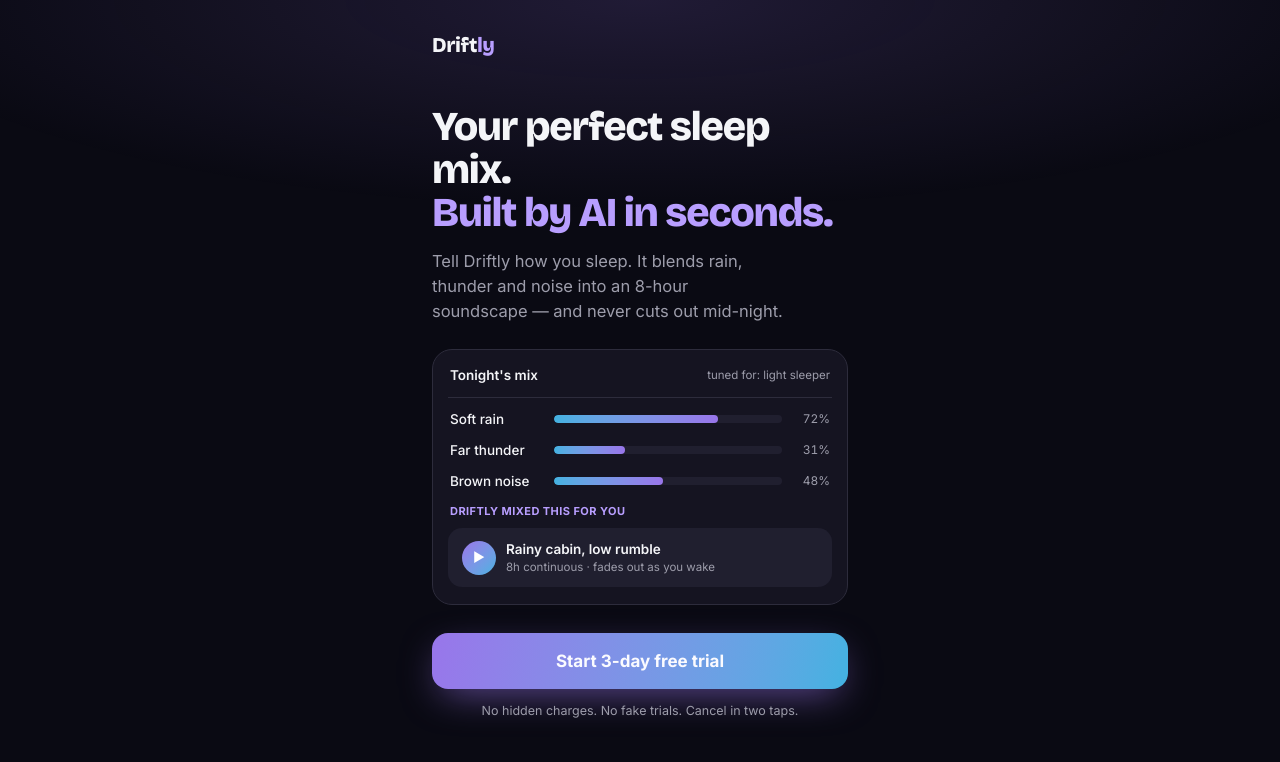
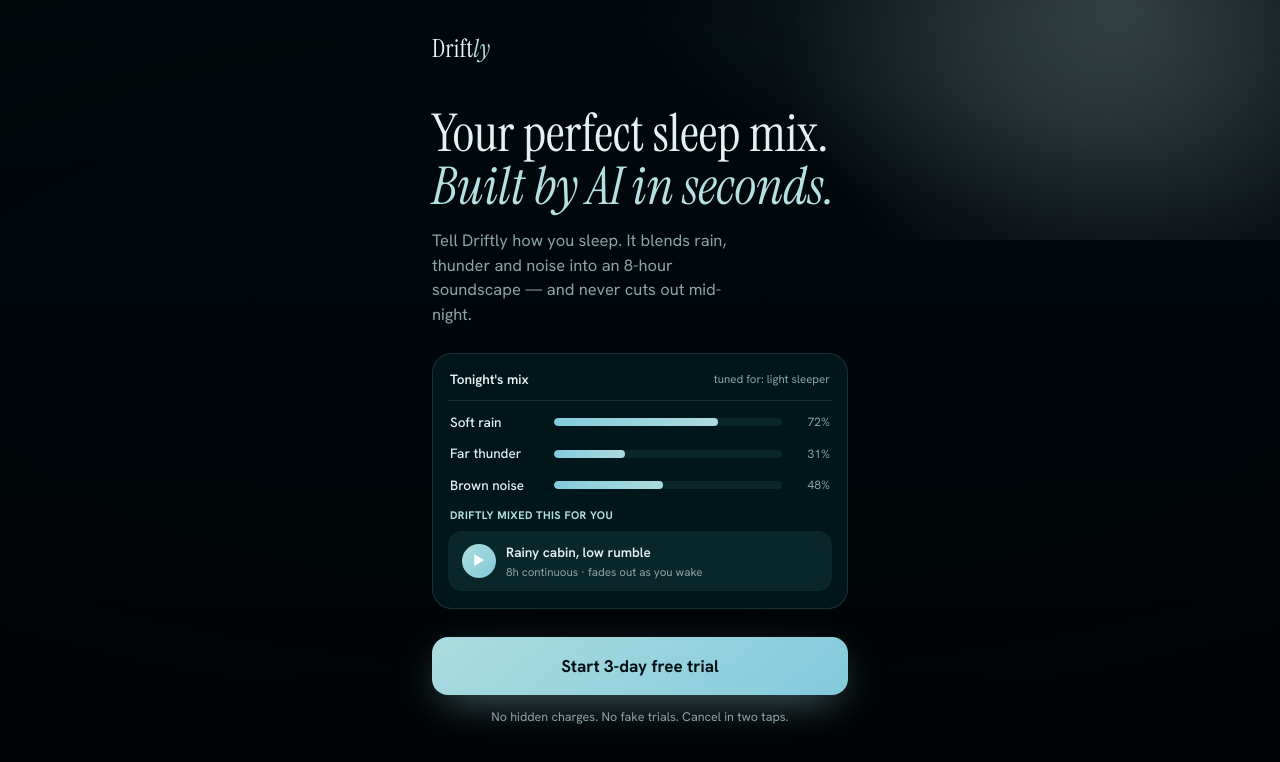
Before and after one commit to BielkeTobias-Ai/privacy-policies, a plain HTML site: page driftly/index.html in a window 1280 px wide. Drawn offline with nearby package versions, Linux system fonts and the light colour scheme.

Commit message:
feat: Driftly fakedoor nocturne redesign (moonlit petrol, Instrument Serif, atmosphere) — replaces generic purple/Inter

```diff
--- a/driftly/index.html
+++ b/driftly/index.html
@@ -12,35 +12,49 @@
 
 <link rel="preconnect" href="https://fonts.googleapis.com" />
 <link rel="preconnect" href="https://fonts.gstatic.com" crossorigin />
-<link href="https://fonts.googleapis.com/css2?family=Bricolage+Grotesque:opsz,wght@12..96,600;12..96,700;12..96,800&family=Inter:wght@400;500;600;700&display=swap" rel="stylesheet" />
+<link href="https://fonts.googleapis.com/css2?family=Instrument+Serif:ital@0;1&family=Hanken+Grotesk:wght@400;500;600;700;800&display=swap" rel="stylesheet" />
 
 <style>
   :root{
-    --bg:oklch(0.15 0.02 285);
-    --card:oklch(0.20 0.025 285);
-    --card2:oklch(0.25 0.03 287);
-    --line:oklch(0.30 0.03 287);
-    --txt:oklch(0.97 0.005 280);
-    --mut:oklch(0.70 0.02 285);
-    --brand:oklch(0.65 0.17 295);
-    --brand-ink:oklch(0.76 0.14 295);   /* brand as text on dark */
-    --brand-2:oklch(0.72 0.12 230);      /* cool blue partner, CTA gradient only */
-    --ok:oklch(0.80 0.14 158);
+    /* NOCTURNE — moonlit deep petrol-teal (mirrors the Remotion hero) */
+    --bg:oklch(0.13 0.025 215);
+    --bg-deep:oklch(0.10 0.02 218);
+    --card:oklch(0.185 0.03 212);
+    --card2:oklch(0.25 0.035 212);
+    --line:oklch(0.42 0.03 210 / 0.45);
+    --txt:oklch(0.95 0.012 210);
+    --mut:oklch(0.70 0.025 210);
+    --brand:oklch(0.86 0.05 203);        /* moonlight — accent/border/badge/button bg */
+    --brand-ink:oklch(0.88 0.045 200);   /* moonlight as text on dark */
+    --brand-2:oklch(0.80 0.075 215);     /* bluer luminous partner (gradient) */
+    --ink:oklch(0.16 0.025 215);         /* dark text on a lit moon button */
+    --ok:oklch(0.82 0.10 175);
     --radius:20px;
     --ease:cubic-bezier(0.16,1,0.3,1);
   }
   *{box-sizing:border-box;margin:0;padding:0}
   html,body{
     background:var(--bg);color:var(--txt);
-    font-family:Inter,-apple-system,BlinkMacSystemFont,"Segoe UI",Roboto,sans-serif;
+    font-family:"Hanken Grotesk",-apple-system,BlinkMacSystemFont,"Segoe UI",Roboto,sans-serif;
     -webkit-font-smoothing:antialiased;line-height:1.5;
   }
-  body{display:flex;justify-content:center;min-height:100vh;min-height:100dvh;position:relative;overflow-x:hidden}
-  /* soft brand glow, top — depth without glass */
+  body{
+    display:flex;justify-content:center;min-height:100vh;min-height:100dvh;
+    position:relative;overflow-x:hidden;
+    background:linear-gradient(180deg,var(--bg) 0%,var(--bg-deep) 100%);
+  }
+  /* moon bloom, top-right — like a moon behind cloud */
   body::before{
-    content:"";position:fixed;top:-30%;left:50%;transform:translateX(-50%);
-    width:140%;height:60%;pointer-events:none;z-index:0;
-    background:radial-gradient(ellipse at center,oklch(0.65 0.17 295 / 0.16),transparent 62%);
+    content:"";position:fixed;top:-12%;right:-6%;
+    width:60%;height:42%;pointer-events:none;z-index:0;
+    background:
+      radial-gradient(circle at 70% 30%,oklch(0.92 0.03 200 / 0.22),transparent 60%),
+      radial-gradient(ellipse at 65% 22%,oklch(0.88 0.05 205 / 0.14),transparent 66%);
+  }
+  /* vignette overlay — filmic night depth, pulls focus to centre */
+  body::after{
+    content:"";position:fixed;inset:0;pointer-events:none;z-index:0;
+    background:radial-gradient(125% 75% at 50% 42%,transparent 44%,oklch(0.08 0.02 218 / 0.6) 100%);
   }
   .app{position:relative;z-index:1;width:100%;max-width:460px;
     padding:0 22px calc(40px + env(safe-area-inset-bottom));display:flex;flex-direction:column}
@@ -51,14 +65,14 @@
 
   /* header */
   .top{padding:30px 0 6px}
-  .logo{font-family:"Bricolage Grotesque",sans-serif;font-weight:800;font-size:21px;letter-spacing:-.02em}
-  .logo span{color:var(--brand-ink)}
+  .logo{font-family:"Instrument Serif",serif;font-weight:400;font-size:25px;letter-spacing:.01em}
+  .logo span{color:var(--brand-ink);font-style:italic}
 
-  h1{font-family:"Bricolage Grotesque",sans-serif;font-weight:800;
-    font-size:clamp(33px,9.2vw,41px);line-height:1.04;letter-spacing:-.03em;margin-bottom:15px}
-  h1 em{font-style:normal;color:var(--brand-ink)}
-  h2{font-family:"Bricolage Grotesque",sans-serif;font-weight:700;
-    font-size:28px;letter-spacing:-.02em;margin-bottom:7px}
+  h1{font-family:"Instrument Serif",serif;font-weight:400;
+    font-size:clamp(40px,11vw,52px);line-height:1.02;letter-spacing:0;margin-bottom:15px}
+  h1 em{font-style:italic;color:var(--brand-ink)}
+  h2{font-family:"Instrument Serif",serif;font-weight:400;
+    font-size:35px;letter-spacing:0;margin-bottom:7px}
   .sub,.lead{color:var(--mut);font-size:16.5px}
 
   /* HERO */
@@ -92,11 +106,11 @@
 
   /* buttons */
   .btn{display:block;width:100%;border:none;cursor:pointer;border-radius:16px;
-    font-family:Inter,sans-serif;font-size:17px;font-weight:700;padding:18px;text-align:center;
-    color:oklch(0.99 0.005 280);background:linear-gradient(105deg,var(--brand),var(--brand-2));
-    box-shadow:0 12px 38px -10px oklch(0.65 0.17 295 / 0.65);
+    font-family:"Hanken Grotesk",sans-serif;font-size:17px;font-weight:700;padding:18px;text-align:center;
+    color:var(--ink);background:linear-gradient(140deg,var(--brand),var(--brand-2));
+    box-shadow:0 14px 44px -12px oklch(0.85 0.06 205 / 0.5);
     transition:transform .25s var(--ease),box-shadow .25s var(--ease)}
-  .btn:hover{transform:translateY(-2px);box-shadow:0 18px 46px -10px oklch(0.65 0.17 295 / 0.7)}
+  .btn:hover{transform:translateY(-2px);box-shadow:0 20px 52px -12px oklch(0.85 0.06 205 / 0.6)}
   .btn:active{transform:translateY(0) scale(.985)}
   .btn.ghost{background:none;color:var(--mut);box-shadow:none;font-weight:600;font-size:15px;padding:13px}
   .btn.ghost:hover{transform:none;color:var(--txt)}
@@ -112,13 +126,13 @@
   .tier:hover{transform:translateY(-2px)}
   .tier:active{transform:translateY(0) scale(.99)}
   .tier.best{border-color:var(--brand)}
-  .tier-name{font-family:"Bricolage Grotesque",sans-serif;font-weight:700;font-size:17px}
+  .tier-name{font-family:"Instrument Serif",serif;font-weight:400;font-size:23px;letter-spacing:.01em}
   .tier-meta{color:var(--mut);font-size:13px;margin-top:2px}
   .tier-price{text-align:right;display:flex;align-items:baseline;gap:3px}
-  .tier-price .amt{font-family:"Bricolage Grotesque",sans-serif;font-weight:800;font-size:19px}
+  .tier-price .amt{font-family:"Instrument Serif",serif;font-weight:400;font-size:24px}
   .tier-price .per{color:var(--mut);font-size:12px}
   .tier-badge{position:absolute;top:-11px;left:18px;background:var(--brand);
-    color:oklch(0.99 0.005 280);font-size:11px;font-weight:700;letter-spacing:.02em;
+    color:var(--ink);font-size:11px;font-weight:700;letter-spacing:.02em;
     padding:3px 10px;border-radius:20px}
   .trust{list-style:none;display:flex;flex-direction:column;gap:9px;margin:20px 0 8px}
   .trust li{color:var(--mut);font-size:13.5px;padding-left:26px;position:relative}
@@ -126,7 +140,7 @@
 
   /* EMAIL */
   .em input{width:100%;background:var(--card);border:1.5px solid var(--line);border-radius:16px;
-    padding:17px;color:var(--txt);font-size:16px;font-family:Inter,sans-serif;margin:6px 0 12px;
+    padding:17px;color:var(--txt);font-size:16px;font-family:"Hanken Grotesk",sans-serif;margin:6px 0 12px;
     transition:border-color .2s var(--ease)}
   .em input::placeholder{color:var(--mut)}
   .em input:focus{outline:none;border-color:var(--brand)}
@@ -135,13 +149,13 @@
   /* DONE */
   .done{flex:1;display:flex;flex-direction:column;justify-content:center;align-items:center;
     text-align:center;padding:24px 0}
-  .check{width:78px;height:78px;border-radius:50%;background:oklch(0.80 0.14 158 / 0.16);
+  .check{width:78px;height:78px;border-radius:50%;background:oklch(0.82 0.10 175 / 0.18);
     color:var(--ok);display:flex;align-items:center;justify-content:center;font-size:38px;
     font-weight:800;margin-bottom:22px;animation:pop .55s var(--ease) both}
   @keyframes pop{0%{opacity:0;transform:scale(.6)}60%{transform:scale(1.04)}100%{opacity:1;transform:scale(1)}}
   .done .lead{max-width:32ch}
   .back{margin-top:30px;background:none;border:none;cursor:pointer;
-    color:var(--mut);font-family:Inter,sans-serif;font-size:13.5px;transition:color .2s}
+    color:var(--mut);font-family:"Hanken Grotesk",sans-serif;font-size:13.5px;transition:color .2s}
   .back:hover{color:var(--txt)}
 
   @media (prefers-reduced-motion:reduce){
```
